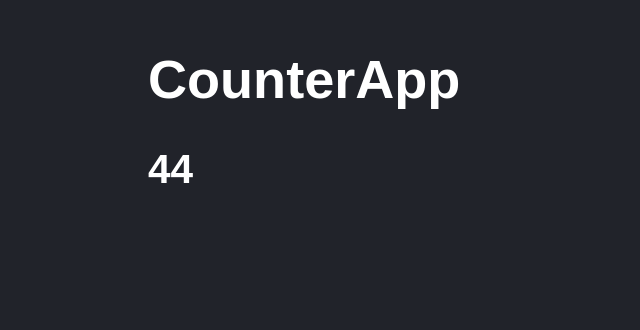
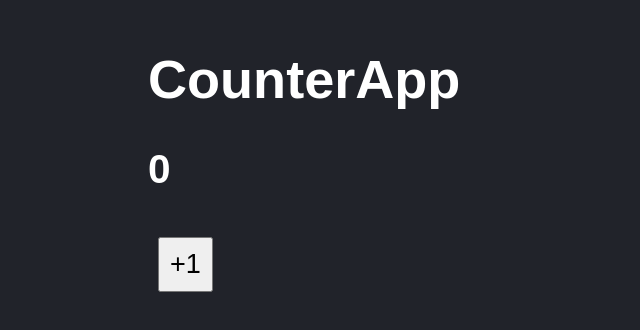
Before and after one commit to arcanoix/course_react, a React app in the folder counter-app/: page / in a window 1280 px wide. Shown: the part 136-466 px from the top of the page, without its empty margins (0-640 px from the left). Built offline with nearby package versions, Linux system fonts and the light colour scheme.

Commit message:
implement hooks

```diff
--- a/counter-app/src/CounterApp.js
+++ b/counter-app/src/CounterApp.js
@@ -1,15 +1,25 @@
-import React from 'react';
+import React, { useState } from 'react';
 import PropTypes  from 'prop-types';
 
 
 
 const CounterApp = ( { value }) => {
 
+    const [ counter, setCounter ] = useState( 0 );
+
+
+
+    const handleAdd = () => {
+        setCounter( counter + 1 );
+    }
+
 
     return (
         <>
             <h1>CounterApp</h1>
-            <h2> { value } </h2>
+            <h2> { counter } </h2>
+
+            <button onClick={ handleAdd }>+1</button>
         </>
     );
 
--- a/counter-app/src/index.css
+++ b/counter-app/src/index.css
@@ -7,3 +7,9 @@ html, body {
     font-size: 1.3rem;
     padding: 70px;
 }
+
+button {
+    font-size: 1.3rem;
+    margin: 10px;
+    padding: 10px;
+}
```
